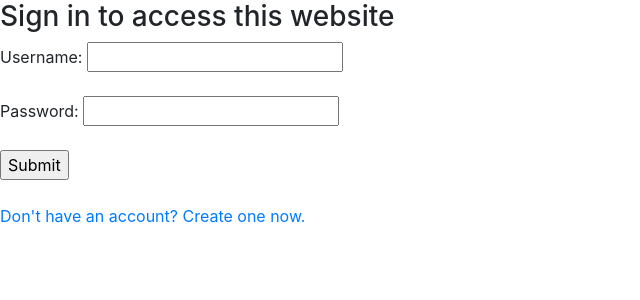
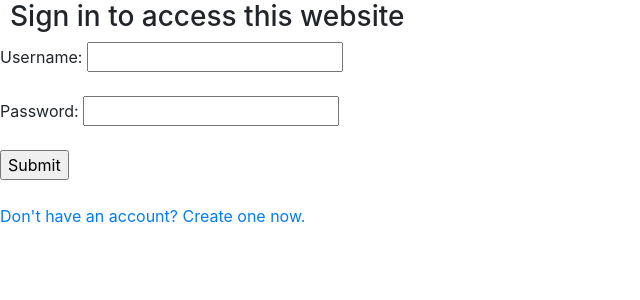
Before and after one commit to KelvinNg0/SoftDev_p02, a Flask app: page / in a window 1280 px wide. Shown: the top 300 px of the page, without its empty margins (0-640 px from the left). Run offline with Flask 2, Linux system fonts and the light colour scheme; some libraries are stand-ins or nearby versions.

Commit message:
Some padding CSS

```diff
--- a/static/styles/mystyle.css
+++ b/static/styles/mystyle.css
@@ -3,8 +3,11 @@ html, body {
 }
 
 body {
-  padding: 0px;
   height: 100vh;
+}
+
+h1, h2, h3, h4, h5, th, td {
+  padding-left: 10px;
 }
 
 .container-fluid{
--- a/templates/leaderboards.html
+++ b/templates/leaderboards.html
@@ -1,8 +1,6 @@
 {% extends "base.html" %}
 
 {% block content %}
-<div class="cover-container d-flex w-100 h-100 p-3 mx-auto flex-column">
-
 <h3>Compare to the accomplishments of others on this site!</h3>
 <h4>How others players performed in the 15 second time trials:</h4>
 <table>
```
Also changed, not shown: database.db.
